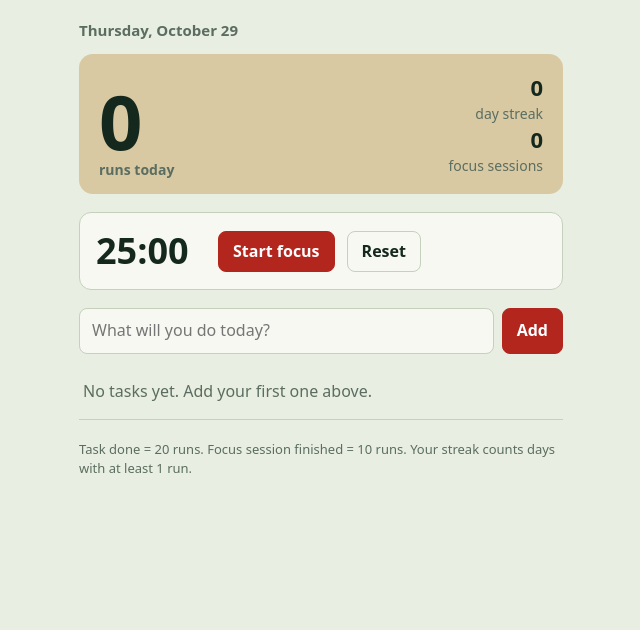
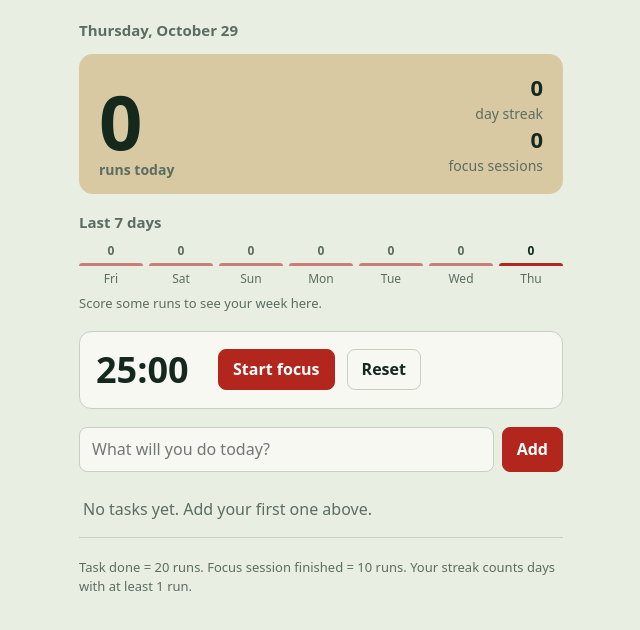
Before and after one commit to manojkarthik121-eng/1, a website: page innings.html in a window 1280 px wide. Shown: the whole page, without its empty margins (319-959 px from the left). Drawn offline with Linux system fonts and the light colour scheme.

Commit message:
Add weekly history

```diff
--- a/innings.html
+++ b/innings.html
@@ -30,6 +30,15 @@ li.done span{text-decoration:line-through;color:var(--muted)}
 li button{border:0;color:var(--muted);padding:4px 8px}
 .empty{color:var(--muted);padding:16px 4px}
 .note{color:var(--muted);font-size:13px;margin-top:20px}
+/* NEW: weekly history styles */
+h2{font-size:15px;font-weight:600;color:var(--muted);margin:0 0 8px}
+.week{display:flex;gap:6px;align-items:flex-end;margin-bottom:6px}
+.col{flex:1;display:flex;flex-direction:column;align-items:center;gap:4px;font-size:12px;color:var(--muted)}
+.col i{display:block;width:100%;background:var(--ball);border-radius:4px 4px 0 0;min-height:3px;opacity:.55}
+.col b{font-weight:600}
+.col.today i{opacity:1}
+.col.today b{color:var(--ink)}
+.best{color:var(--muted);font-size:13px;margin:0 0 18px}
 </style>
 </head>
 <body>
@@ -39,6 +48,12 @@ li button{border:0;color:var(--muted);padding:4px 8px}
   <div class="runs"><span id="runs">0</span><small>runs today</small></div>
   <div class="meta"><b id="streak">0</b>day streak<br><b id="sessions">0</b>focus sessions</div>
 </section>
+
+<!-- NEW: weekly history -->
+<h2>Last 7 days</h2>
+<div class="week" id="week"></div>
+<p class="best" id="best"></p>
+
 <section class="timer">
   <div class="time" id="time">25:00</div>
   <button class="go" id="start">Start focus</button>
@@ -61,6 +76,29 @@ var today=dkey(new Date());
 function day(){if(!data.days[today])data.days[today]={tasks:[],sessions:0};return data.days[today];}
 function runsOf(k){var d=data.days[k];if(!d)return 0;return d.tasks.filter(function(t){return t.done;}).length*20+d.sessions*10;}
 function streak(){var n=0,d=new Date();if(runsOf(dkey(d))===0)d.setDate(d.getDate()-1);while(runsOf(dkey(d))>0){n++;d.setDate(d.getDate()-1);}return n;}
+
+/* NEW: draws the last 7 days as bars */
+function renderWeek(){
+  var days=[],max=30;
+  for(var i=6;i>=0;i--){
+    var d=new Date();d.setDate(d.getDate()-i);
+    var r=runsOf(dkey(d));
+    if(r>max)max=r;
+    days.push({d:d,r:r,today:i===0});
+  }
+  var wk=document.getElementById('week');wk.innerHTML='';
+  var best=0;
+  days.forEach(function(x){
+    if(x.r>best)best=x.r;
+    var col=document.createElement('div');col.className='col'+(x.today?' today':'');
+    var n=document.createElement('b');n.textContent=x.r;
+    var bar=document.createElement('i');bar.style.height=Math.round(x.r/max*70)+'px';
+    var lab=document.createElement('span');lab.textContent=x.d.toLocaleDateString(undefined,{weekday:'short'});
+    col.appendChild(n);col.appendChild(bar);col.appendChild(lab);wk.appendChild(col);
+  });
+  document.getElementById('best').textContent=best>0?'Best day this week: '+best+' runs':'Score some runs to see your week here.';
+}
+
 function render(){
   var d=day();
   document.getElementById('date').textContent=new Date().toLocaleDateString(undefined,{weekday:'long',day:'numeric',month:'long'});
@@ -78,6 +116,7 @@ function render(){
     del.onclick=function(){d.tasks.splice(i,1);save();render();};
     li.appendChild(cb);li.appendChild(sp);li.appendChild(del);ul.appendChild(li);
   });
+  renderWeek(); /* NEW */
 }
 document.getElementById('form').onsubmit=function(ev){
   ev.preventDefault();var inp=document.getElementById('task');var v=inp.value.trim();
```
